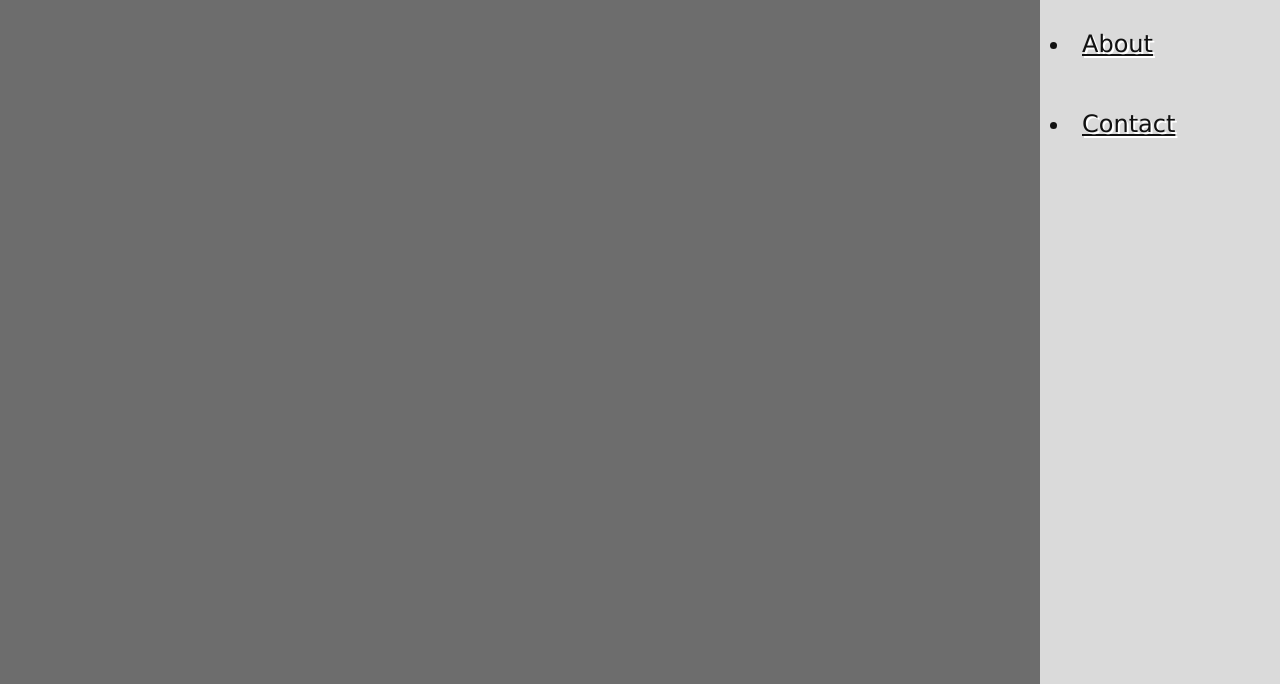
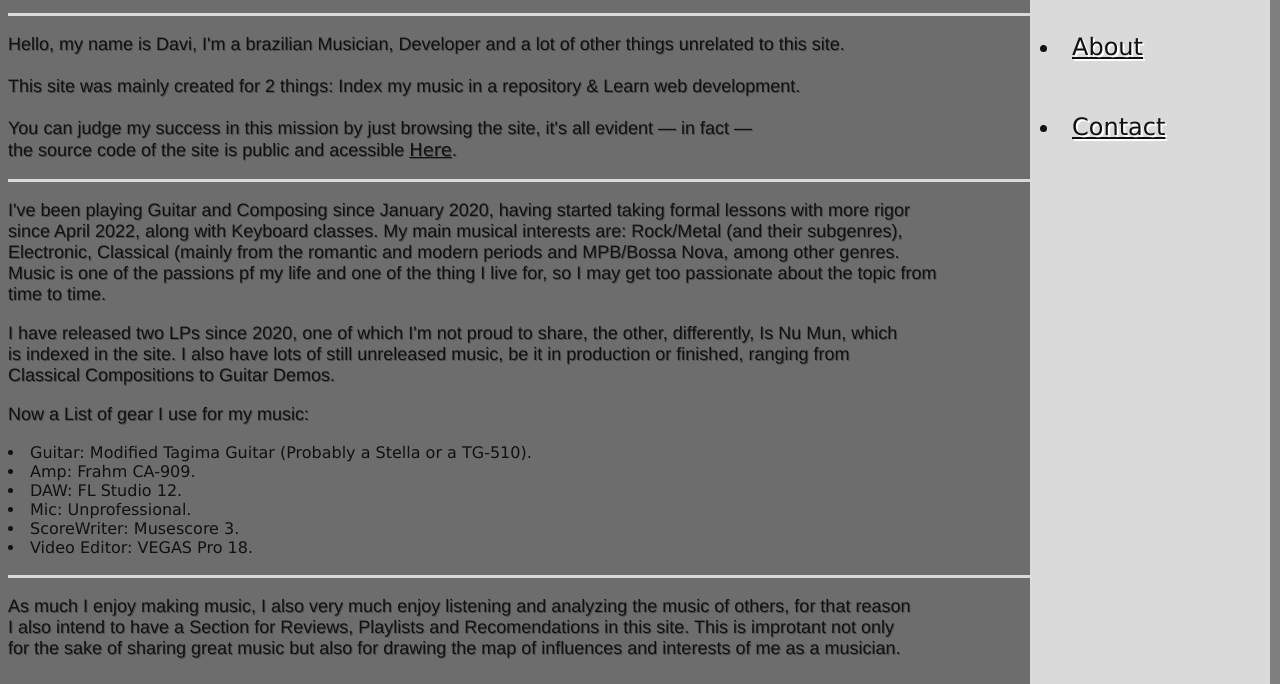
Before and after one commit to anahibemol/NuloSons, a plain HTML site: page Site/about.html in a window 1280 px wide. Shown: the part 116-800 px from the top of the page. Drawn offline with Linux system fonts and the light colour scheme.

Commit message:
Updating and adding content to Sections

```diff
--- a/Site/about.html
+++ b/Site/about.html
@@ -12,6 +12,55 @@
 
     <template id="sidebar"></template>
 
+    <h1>Sound Repository</h1>
+    <p>Archive for My Songs</p>
+    <hr>
+
+    <p>
+        Hello, my name is Davi, I'm a brazilian Musician, Developer and a lot of other things unrelated to this site.
+        <br><br>
+         This site was mainly created for 2 things: Index my music in a repository & Learn web development.
+
+         <br><br>
+         You can judge my success in this mission by just browsing the site, it's all evident ― in fact ―<br>
+         the source code of the site is public and acessible <A href="https://github.com/NuloSois/SoundRepository">Here</A>.<br>
+    </p>
+
+    <hr>
+
+    <p>
+
+        I've been playing Guitar and Composing since January 2020, having started taking formal lessons with more rigor<br>
+        since April 2022, along with Keyboard classes. My main musical interests are: Rock/Metal (and their subgenres),<br>
+        Electronic, Classical (mainly from the romantic and modern periods and MPB/Bossa Nova, among other genres.<br>
+        Music is one of the passions pf my life and one of the thing I live for, so I may get too passionate about the topic from<br>
+        time to time.<br>
+    </p>
+
+    <p>
+        I have released two LPs since 2020, one of which I'm not proud to share, the other, differently, Is Nu Mun, which<br>
+        is indexed in the site. I also have lots of still unreleased music, be it in production or finished, ranging from<br>
+        Classical Compositions to Guitar Demos.
+    </p>
+
+    <p>
+        Now a List of gear I use for my music:
+        <li>Guitar: Modified Tagima Guitar (Probably a Stella or a TG-510).</li>
+        <li>Amp: Frahm CA-909.</li>
+        <li>DAW: FL Studio 12.</li>
+        <li>Mic: Unprofessional.</li>
+        <li>ScoreWriter: Musescore 3.</li>
+        <li>Video Editor: VEGAS Pro 18.</li>
+
+    </p>
+
+    <hr>
+    <p>
+        As much I enjoy making music, I also very much enjoy listening and analyzing the music of others, for that reason<br>
+        I also intend to have a Section for Reviews, Playlists and Recomendations in this site. This is improtant not only<br>
+        for the sake of sharing great music but also for drawing the map of influences and interests of me as a musician.
+    </p>
+
     <div>
         <button class="btn">Dark</button>
     </div>
--- a/Site/main.css
+++ b/Site/main.css
@@ -29,7 +29,7 @@ body {
 
     }
 
-    img {
+    .framed {
         border: 3px outset;
         border-color:      var(--fontColor);
         border-spacing: 3px;
@@ -83,7 +83,7 @@ body {
         font-size: large;
         font-weight: 600;
 
-        top: 20px;
+        top: 0px;
         left: 350px;
         height: 75px;
         width: 75px;
@@ -103,7 +103,7 @@ body {
             transform: scale(1.1);
             }
 
-        img:hover {
+        .framed:hover {
             border: 6px outset;
             border-color: var(--fontColor);
             -webkit-transform: scale(0.9);
@@ -125,7 +125,7 @@ body {
         --sidebar-color: var(--light);
         --hr-color:      var(--sidebar-color);
 
-        --imgBorder: 3px outset var(--white);
+        --framedBorder: 3px outset var(--white);
         --font-shadow-color: var(--greyer);
     }
     .dark-theme {
@@ -139,7 +139,7 @@ body {
         --sidebar-color: var(--grey);
         --hr-color:      var(--sidebar-color);
 
-        --imgBorder: 3px outset var(--light);
+        --framedBorder: 3px outset var(--light);
         --font-shadow-color: var(--sidebar-color);
     }
 
@@ -152,6 +152,9 @@ body {
         padding-top: 40px;
         background-color: var(--sidebar-color);
         background-blend-mode:difference;
+        border: 10px inset var(--btnBg);
+        border-top: 3px inset var(--btnBg);
+        border-left: 0px;
 
         text-shadow: 2px 2px var(--btnFontColor);
 
--- a/Site/sidebar.js
+++ b/Site/sidebar.js
@@ -12,6 +12,16 @@ template.innerHTML = `
     <!-- body content -->
     </div>
 </body>
+
+<style>
+hr{
+    height: 3px;
+    text-shadow: 2px 2px var(--font-shadow-color);
+    border-style: dashed;
+    background-color: var(--sidebar-color);
+    border: none;
+}
+</style>
 `;
 
 document.body.appendChild(template.content);
```
Also changed, not shown: Site/contact.html (+12 -0 lines), Site/index.html (+8 -14 lines).
